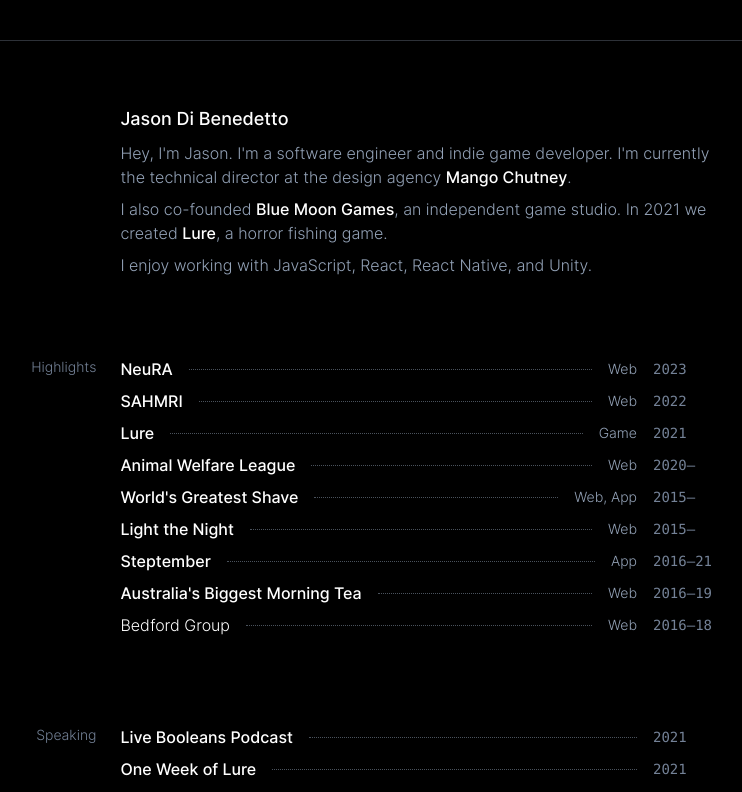
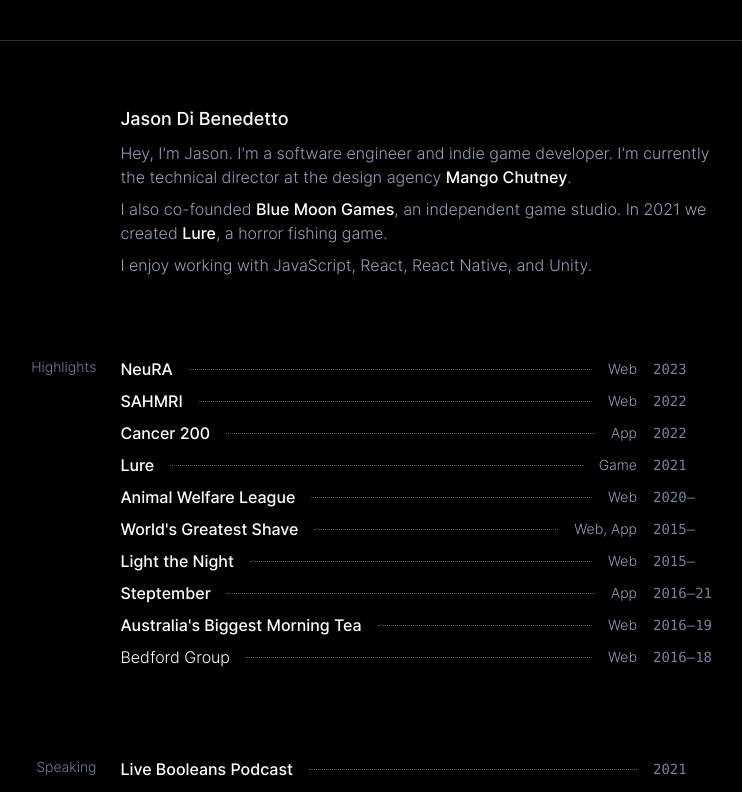
Before and after one commit to jasondibenedetto/portfolio, a Next.js app: page / in a window 1280 px wide. Shown: the top 792 px of the page, without its empty margins (283-1025 px from the left). Built offline with nearby package versions, Linux system fonts and the light colour scheme.

Commit message:
add Cancer 200

```diff
--- a/pages/index.tsx
+++ b/pages/index.tsx
@@ -115,6 +115,21 @@
                 </strong>
                 <span className="mx-2 flex-1 border-b border-dotted border-gray/50 sm:mx-4" />
                 <span className="mr-4 text-sm font-light text-gray">Web</span>
+                <span className="w-16 font-mono text-sm font-light text-gray-dark">
+                  2022
+                </span>
+              </a>
+              <a
+                href="https://mangochutney.com.au/work/cancer-200"
+                target="_blank"
+                rel="noreferrer"
+                className="group mb-2 flex items-center justify-between"
+              >
+                <strong className="text-sm font-medium text-white group-hover:underline sm:text-base">
+                  Cancer 200
+                </strong>
+                <span className="mx-2 flex-1 border-b border-dotted border-gray/50 sm:mx-4" />
+                <span className="mr-4 text-sm font-light text-gray">App</span>
                 <span className="w-16 font-mono text-sm font-light text-gray-dark">
                   2022
                 </span>
```
